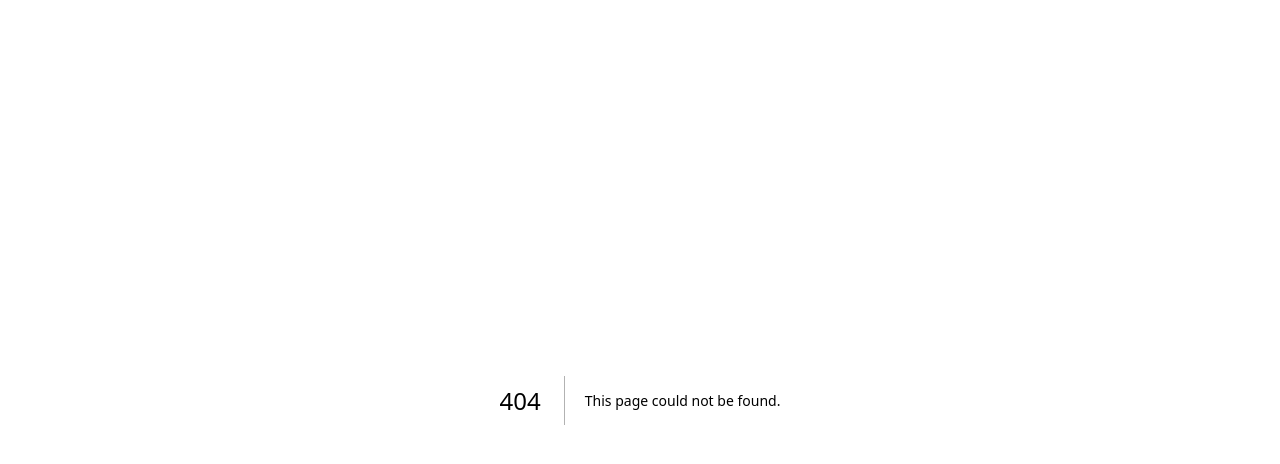
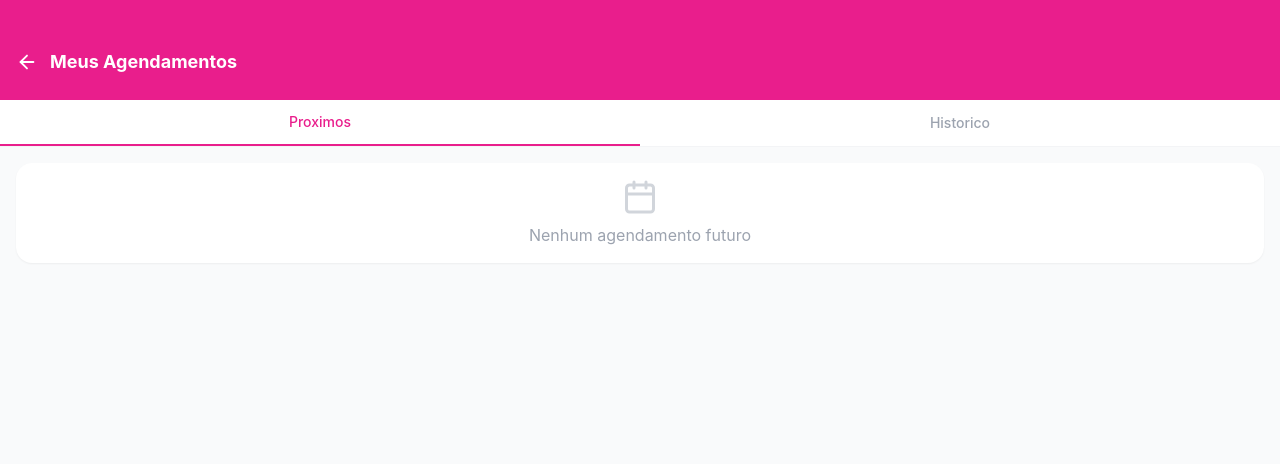
Before and after one commit to juliatedeschi7-creator/salao2.0, a Next.js app: page /agendamentos in a window 1280 px wide. Before the commit this address had no page. Shown: the top 464 px of the page. Built offline with nearby package versions, Linux system fonts and the light colour scheme.

Commit message:
Criar page.tsx

```diff
--- /dev/null
+++ b/src/app/agendamentos/page.tsx
@@ -0,0 +1,89 @@
+'use client'
+import { useEffect, useState } from 'react'
+import { supabase } from '@/lib/supabase'
+import { useAuth } from '@/lib/hooks/useAuth'
+import { useRouter } from 'next/navigation'
+import { ArrowLeft, Calendar, Clock, CheckCircle, XCircle } from 'lucide-react'
+
+export default function ClienteAgendamentosPage() {
+  const { profile, loading } = useAuth()
+  const router = useRouter()
+  const [salao, setSalao] = useState<any>(null)
+  const [cliente, setCliente] = useState<any>(null)
+  const [agendamentos, setAgendamentos] = useState<any[]>([])
+  const [filtro, setFiltro] = useState<'proximos' | 'historico'>('proximos')
+
+  useEffect(() => {
+    if (!loading && profile) carregarDados()
+  }, [loading])
+
+  async function carregarDados() {
+    const { data: cli } = await supabase.from('clientes').select('*, saloes(*)').eq('profile_id', profile!.id).single()
+    setCliente(cli); setSalao(cli?.saloes)
+    const { data: ags } = await supabase.from('agendamentos')
+      .select('*, servicos(nome, preco, descricao), profiles!agendamentos_profissional_id_fkey(nome)')
+      .eq('cliente_id', cli?.id).order('data_hora', { ascending: false })
+    setAgendamentos(ags || [])
+  }
+
+  const cor = salao?.cor_primaria || '#E91E8C'
+  const agora = new Date()
+  const proximos = agendamentos.filter(a => new Date(a.data_hora) >= agora && a.status !== 'cancelado')
+  const historico = agendamentos.filter(a => new Date(a.data_hora) < agora || a.status === 'concluido' || a.status === 'cancelado')
+  const lista = filtro === 'proximos' ? proximos : historico
+
+  const statusCor: Record<string, string> = {
+    confirmado: 'bg-green-50 text-green-600',
+    pendente: 'bg-yellow-50 text-yellow-600',
+    concluido: 'bg-gray-100 text-gray-500',
+    cancelado: 'bg-red-50 text-red-400',
+    aguardando_confirmacao: 'bg-blue-50 text-blue-600',
+  }
+
+  return (
+    <div className="min-h-screen bg-gray-50">
+      <div className="px-4 pt-12 pb-6 flex items-center gap-3" style={{ backgroundColor: cor }}>
+        <button onClick={() => router.back()}><ArrowLeft size={22} className="text-white" /></button>
+        <h1 className="font-bold text-white text-lg">Meus Agendamentos</h1>
+      </div>
+
+      <div className="flex bg-white border-b border-gray-100">
+        {(['proximos', 'historico'] as const).map(f => (
+          <button key={f} onClick={() => setFiltro(f)}
+            className={'flex-1 py-3 text-sm font-medium transition-all ' + (filtro === f ? 'border-b-2' : 'text-gray-400')}
+            style={filtro === f ? { color: cor, borderColor: cor } : {}}>
+            {f === 'proximos' ? 'Proximos' : 'Historico'}
+          </button>
+        ))}
+      </div>
+
+      <div className="px-4 py-4 flex flex-col gap-3">
+        {lista.length === 0 ? (
+          <div className="card text-center py-10">
+            <Calendar size={36} className="text-gray-300 mx-auto mb-2" />
+            <p className="text-gray-400">{filtro === 'proximos' ? 'Nenhum agendamento futuro' : 'Nenhum historico'}</p>
+          </div>
+        ) : lista.map(ag => (
+          <div key={ag.id} className="card flex flex-col gap-2">
+            <div className="flex items-start justify-between">
+              <div>
+                <p className="font-bold text-gray-900">{ag.servicos?.nome}</p>
+                <div className="flex items-center gap-2 mt-1">
+                  <Clock size={13} className="text-gray-400" />
+                  <p className="text-sm text-gray-500">
+                    {new Date(ag.data_hora).toLocaleDateString('pt-BR', { weekday: 'short', day: 'numeric', month: 'short' })} as {new Date(ag.data_hora).toLocaleTimeString('pt-BR', { hour: '2-digit', minute: '2-digit' })}
+                  </p>
+                </div>
+                <p className="text-xs text-gray-400 mt-0.5">Prof: {ag.profiles?.nome}</p>
+              </div>
+              <span className={'text-xs px-2 py-0.5 rounded-full font-medium ' + (statusCor[ag.status] || statusCor.pendente)}>
+                {ag.status.toUpperCase()}
+              </span>
+            </div>
+            {ag.valor && <p className="text-sm font-bold" style={{ color: cor }}>R$ {ag.valor.toFixed(2).replace('.', ',')}</p>}
+          </div>
+        ))}
+      </div>
+    </div>
+  )
+}
```
